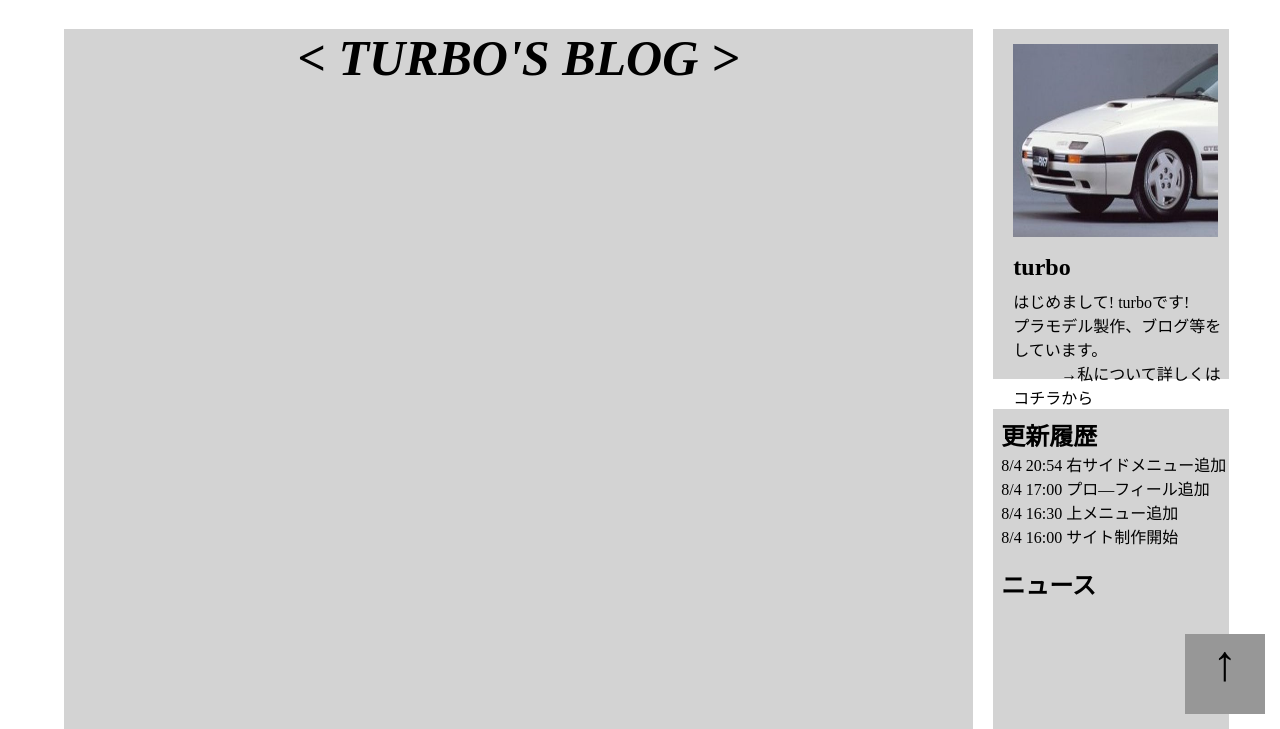
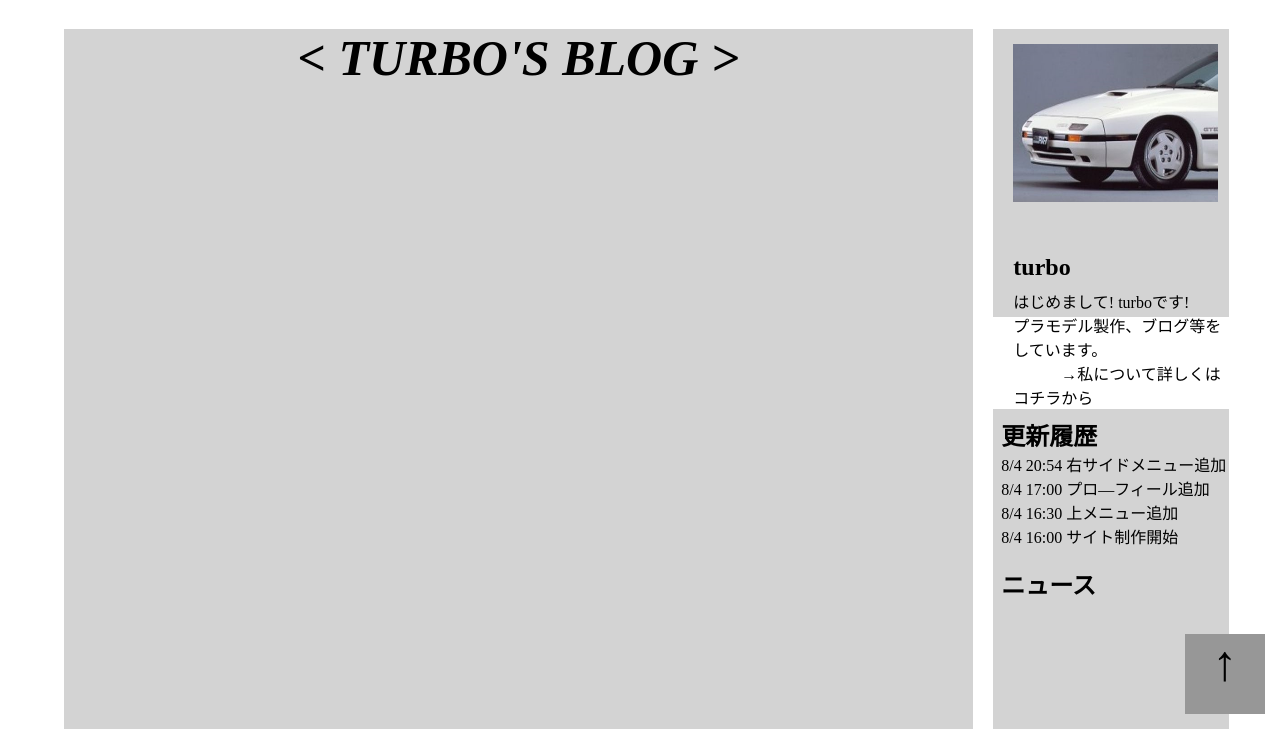
Before and after one commit to turbo819code/blog, a plain HTML site: page index.html in a window 1280 px wide. Shown: the part 71-800 px from the top of the page. Drawn offline with Linux system fonts and the light colour scheme.

Commit message:
Update style.css

```diff
--- a/style.css
+++ b/style.css
@@ -38,7 +38,7 @@ html {
 .profile {
     background-color: lightgray;
     width: 18.4%;
-    height: 350px;
+    height: 36%;
     position: absolute;
     top: 100px;
     right: 4%;
```
